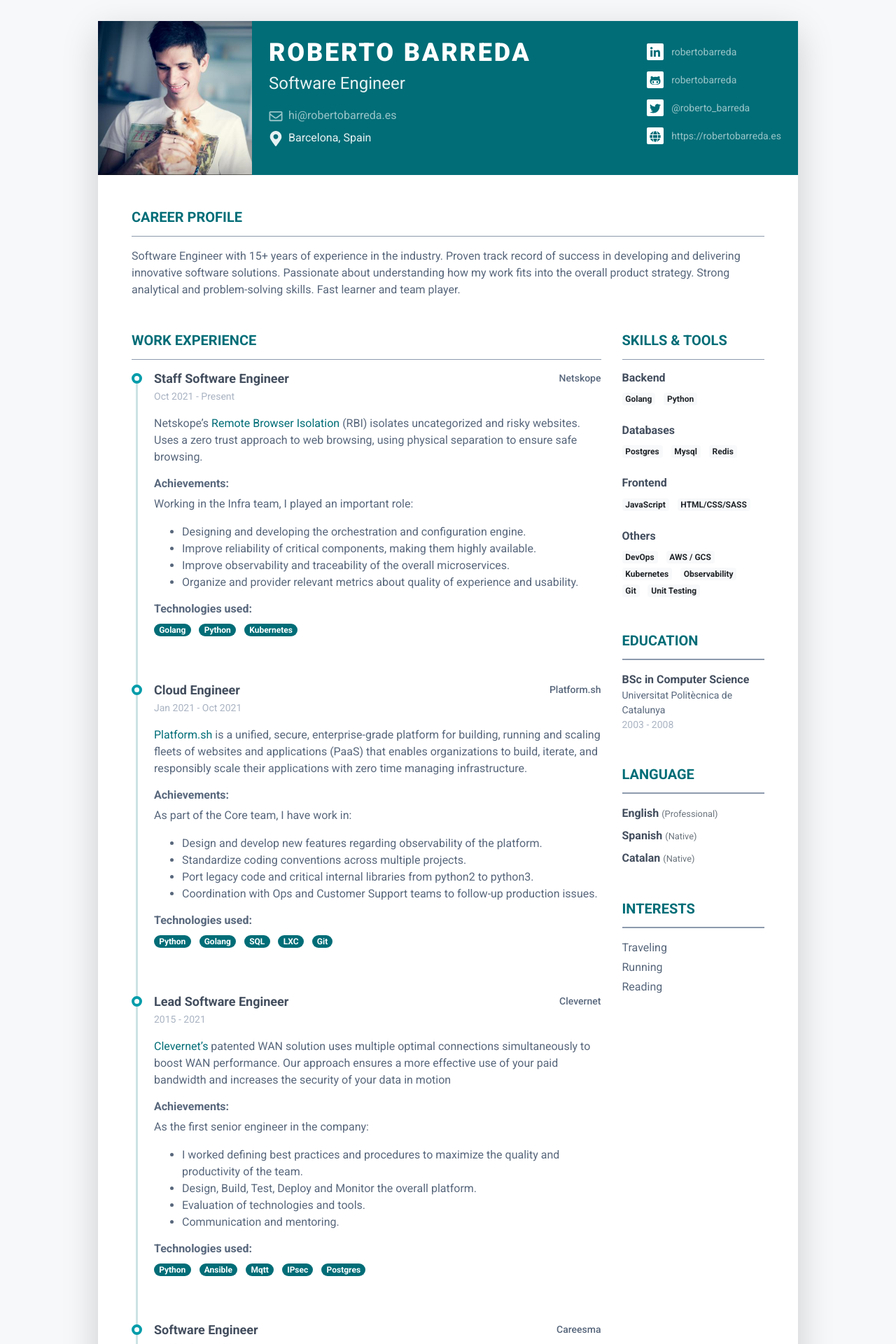
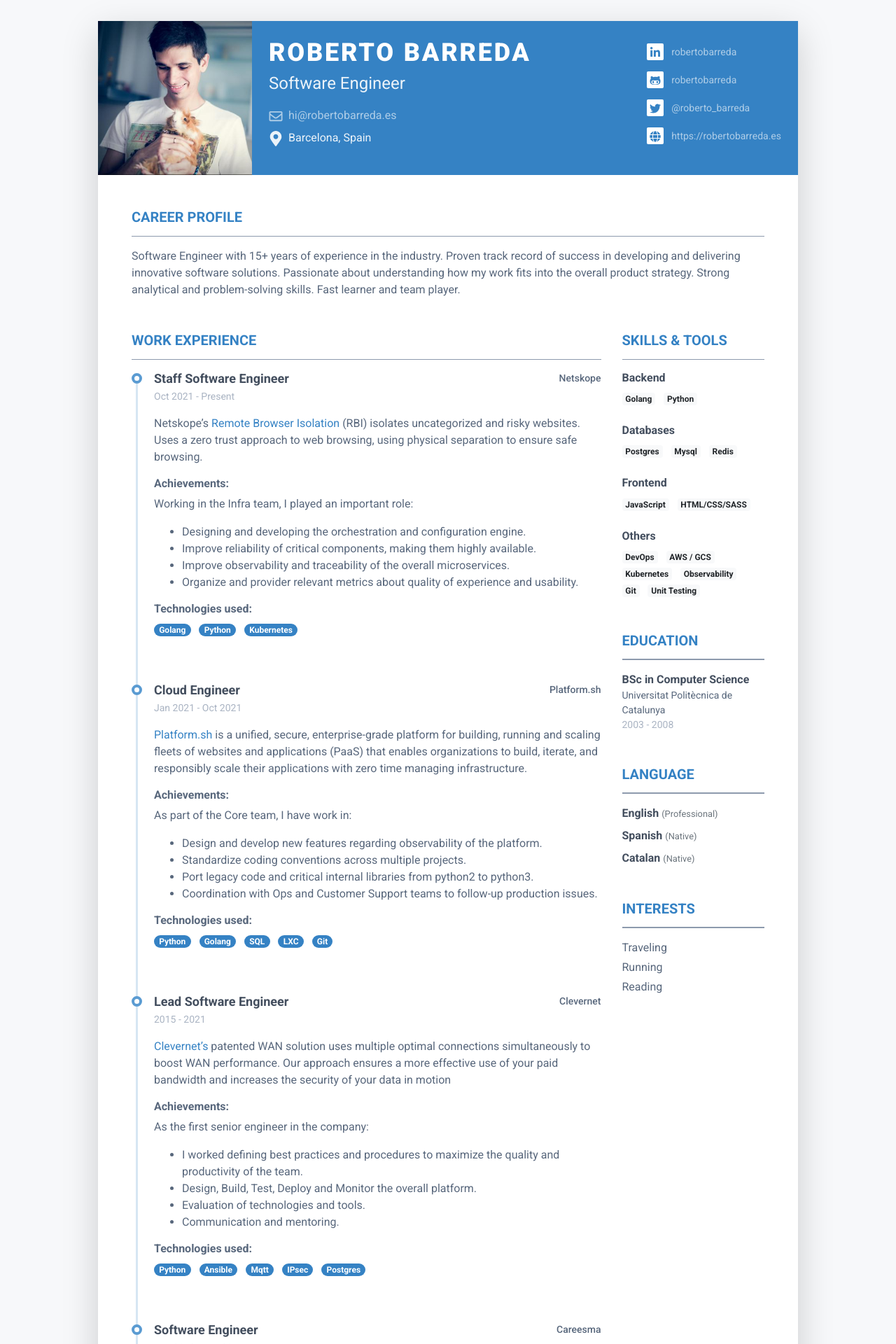
Before and after one commit to robertobarreda/robertobarreda.github.io, a Jekyll site: the page built from index.markdown, in a window 1280 px wide. Shown: the top 1920 px of the page at 70% size. Built offline with Jekyll 4.4.1, drawn with Linux system fonts in a browser that asks for light colours; nearby versions of some CDN libraries.

Commit message:
switch to blue

```diff
--- a/_config.yml
+++ b/_config.yml
@@ -21,7 +21,7 @@
 
 google_site_verification: google393489e22c3bb5df.html
 
-theme_skin: turquoise
+theme_skin: blue
 
 plugins:
   - jekyll-sitemap
```
